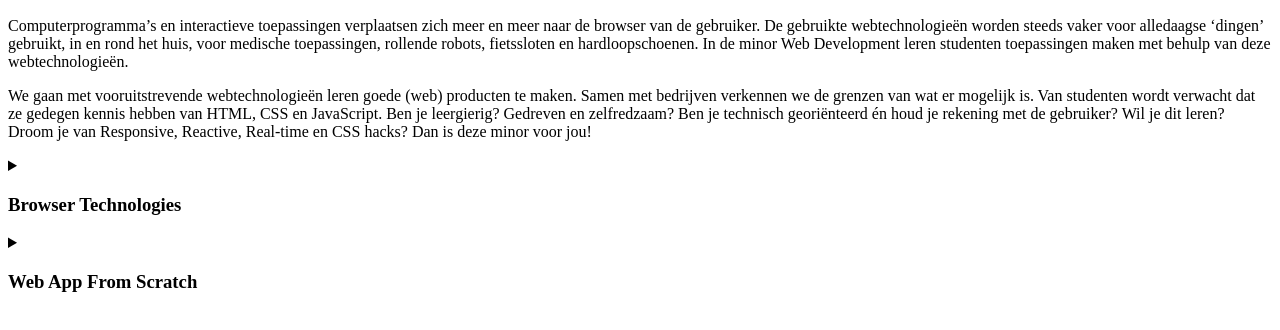
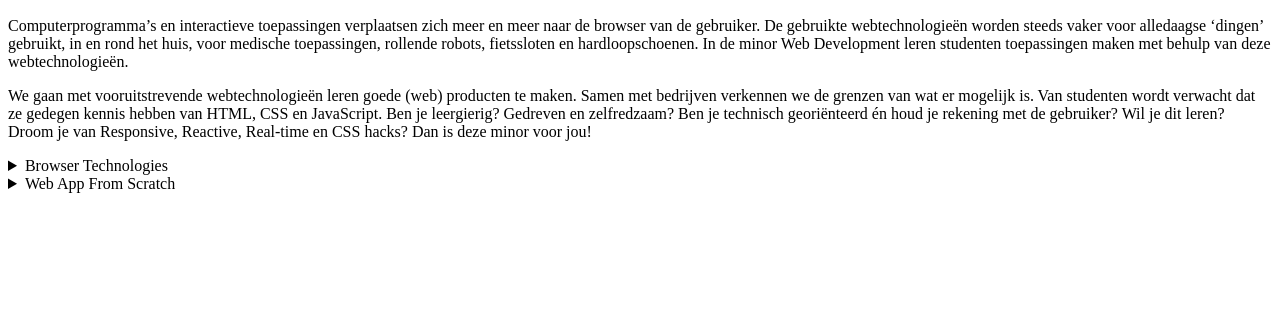
Before and after one commit to rijkvanzanten/minor-bt, a plain HTML site: page details-summary.html in a window 1280 px wide. Shown: the part 110-440 px from the top of the page. Drawn offline with Linux system fonts and the light colour scheme.

Commit message:
remove invalid h3

```diff
--- a/details-summary.html
+++ b/details-summary.html
@@ -14,14 +14,14 @@
     <p>We gaan met vooruitstrevende webtechnologieën leren goede (web) producten te maken. Samen met bedrijven verkennen we de grenzen van wat er mogelijk is. Van studenten wordt verwacht dat ze gedegen kennis hebben van HTML, CSS en JavaScript. Ben je leergierig? Gedreven en zelfredzaam? Ben je technisch georiënteerd én houd je rekening met de gebruiker? Wil je dit leren? Droom je van Responsive, Reactive, Real-time en CSS hacks? Dan is deze minor voor jou!</p>
     <details>
       <summary>
-        <h3>Browser Technologies</h3>
+        Browser Technologies
       </summary>
       <p>Een van de mooiste principes van het web is dat het er echt is voor iedereen. Iedereen met een computer en een browser moet gebruik kunnen maken van het web. Het web is geen gecontroleerde (programmeer) omgeving. Je kan er gerust van uit gaan dat niemand precies hetzelfde te zien krijgt als wat jij ziet in jouw browser. Er zijn natuurlijk de technische beperkingen. Zoals - Afmetingen van de browser - Grootte van het apparaat - Manier van interactie - Kwaliteit van de hardware - Kwaliteit van het netwerk. En er zijn mensen. Allemaal verschillende mensen ...</p>
       <p>In het vak Browser Technologies leer je hoe je goede, robuuste, toegankelijke websites maakt. Je gaat leren over Progressive Enhancement, Feature Detection en Fallback. Het web is er voor iedereen. In dit vak leer je hoe je daarvoor kan zorgen.</p>
     </details>
     <details>
       <summary>
-        <h3>Web App From Scratch</h3>
+        Web App From Scratch
       </summary>
       <p>In dit vak gaan we een web app maken zonder frameworks of onnodige libraries, dus zoveel mogelijk met native HTML, CSS & JavaScript. Het eindproduct is een modulair opgezet prototype voor een single page web app. Data wordt opgehaald uit een externe API, waar nodig gemanipuleerd en vervolgens getoond in de Web App. Je leert hoe je structuur aanbrengt in je code en hoe je hiermee 'from scratch' een (prototype voor een) web app maakt. Met deze kennis begrijp je daarnaast beter hoe bestaande api’s, libraries en frameworks werken.</p>
     </details>
```
